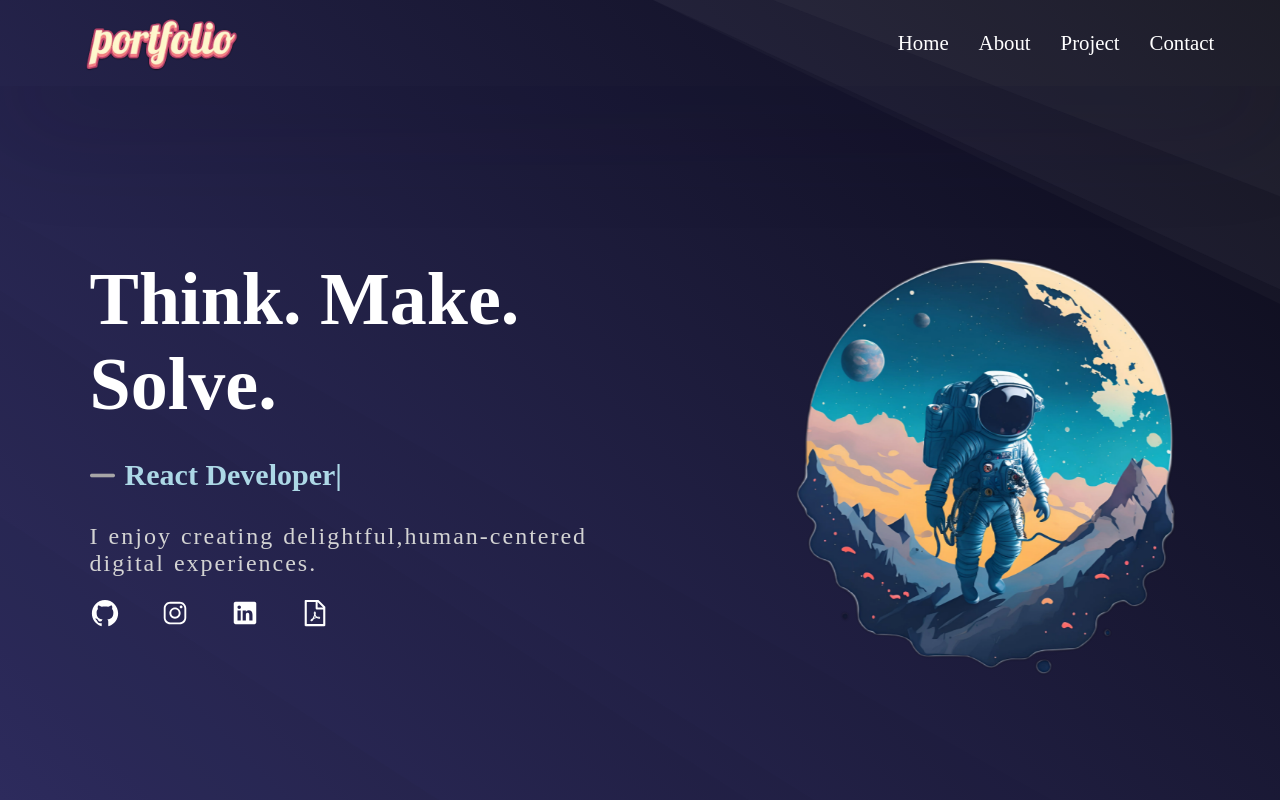
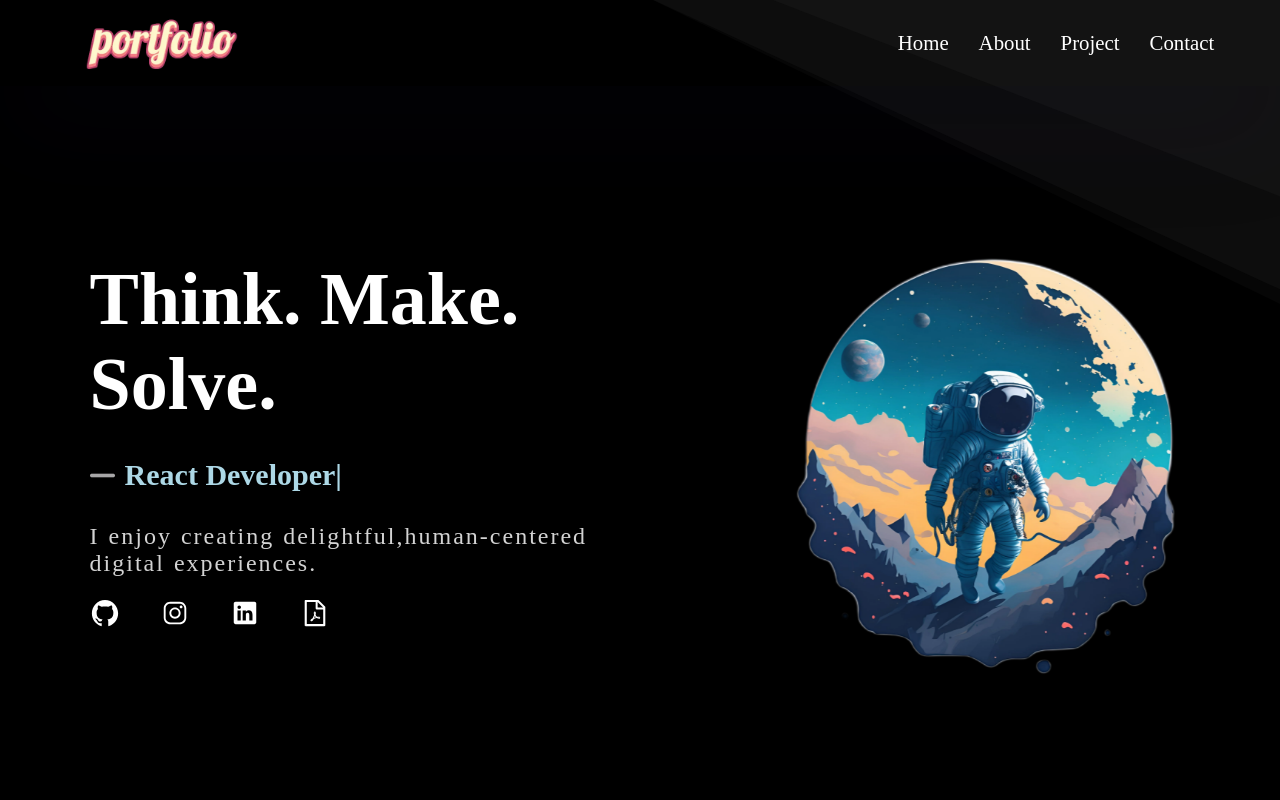
Before and after one commit to Aryan1691/Portfolio, a React (Vite) app: page / in a window 1280 px wide. Built offline with nearby package versions, Linux system fonts and the light colour scheme; a web font is replaced by a local one.

Commit message:
issue fixed

```diff
--- a/src/App.jsx
+++ b/src/App.jsx
@@ -17,7 +17,7 @@ import Navbar from "./Components/Navbar";
 
 const Container = styled.div`
   height: 100vh;
-  background: url("../src/assets/img.svg");
+  background: url("../src/assets/bgg.svg");
   background-repeat: no-repeat;
   background-size: cover;
   // scroll-snap-type: y mandatory;
```
Also changed, not shown: src/assets/bgg.svg (added).
